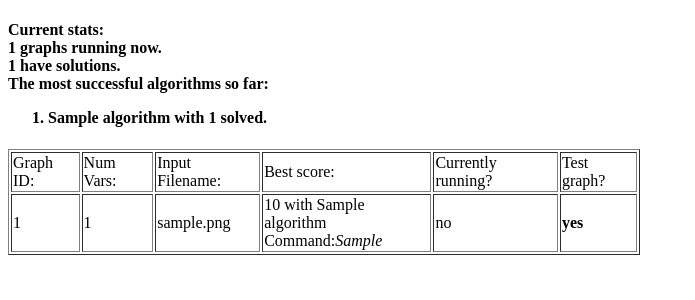
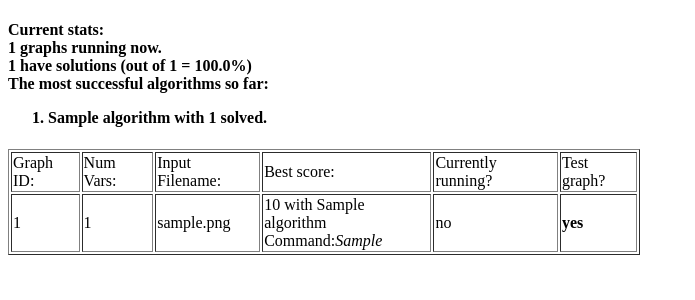
Before and after one commit to j-wing/turbo-tyrion, a Django app: page / in a window 1280 px wide. Shown: the top 300 px of the page, without its empty margins (0-695 px from the left). Run offline with Django 3.2, Linux system fonts and the light colour scheme; tables that the repository leaves empty hold one stand-in row (values such as "Sample post").

Commit message:
Added a percent solved in the stats.

```diff
--- a/main/templates/index.html
+++ b/main/templates/index.html
@@ -9,7 +9,7 @@
         <br />
         {{num_running}} graphs running now.
         <br />
-        {{num_solved}} have solutions.
+        {{num_solved}} have solutions (out of {{total_graphs}} = {{percent_solved}}%)
         <br />
         The most successful algorithms so far:
         <ol>
--- a/main/views.py
+++ b/main/views.py
@@ -16,14 +16,18 @@ def index(request):
         Renders the current leaderboard of algorithms.
     """
     graphs = InputGraph.objects.all().order_by("-is_test_graph", "num_vars", "-current_best__path_cost")
+    total_graphs = graphs.count()
     num_running = InputGraph.get_running().count()
     num_solved = InputGraph.objects.exclude(current_best=None).count()
+    percent_solved = round(10000 * float(num_solved) / float(total_graphs)) / 100
     best_algos = Algorithm.objects.annotate(num_solved=Count("graphscore__graph__current_best")).order_by("-num_solved")[:3]
     return render(request, "index.html", {
         'graphs':graphs,
         'num_running':num_running,
         'num_solved':num_solved,
-        'best_algos':best_algos
+        'best_algos':best_algos,
+        'percent_solved':percent_solved,
+        'total_graphs':total_graphs
         })
 
 def claim_new_graphs(request):
```
